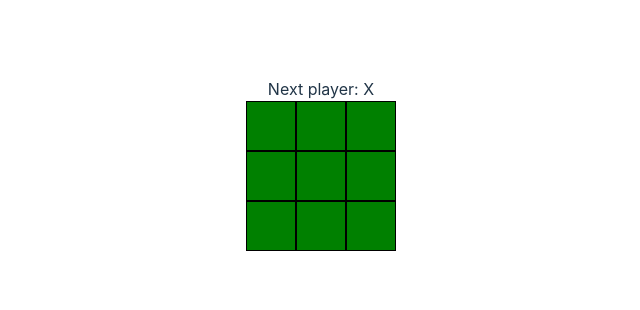
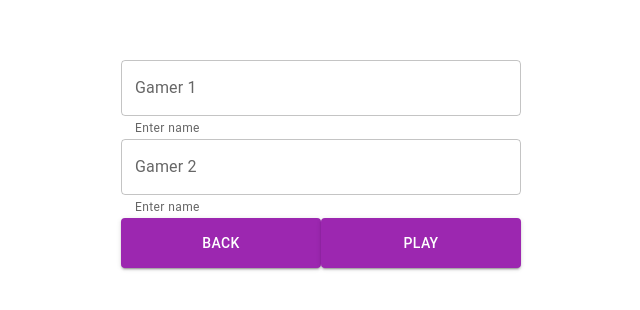
Before and after one commit to Copy-of-A/tic-tac-toe, a React (Vite) app: page /pvp in a window 1280 px wide. Shown: the part 236-546 px from the top of the page, without its empty margins (319-959 px from the left). Built offline with nearby package versions, Linux system fonts and the light colour scheme.

Commit message:
add routing and games name in pvp mode

```diff
--- a/package.json
+++ b/package.json
@@ -9,8 +9,12 @@
     "preview": "vite preview"
   },
   "dependencies": {
+    "@emotion/react": "^11.10.4",
+    "@emotion/styled": "^11.10.4",
+    "@mui/material": "^5.10.4",
     "react": "^18.2.0",
-    "react-dom": "^18.2.0"
+    "react-dom": "^18.2.0",
+    "react-router-dom": "^6.3.0"
   },
   "devDependencies": {
     "@types/react": "^18.0.17",
--- a/src/App.css
+++ b/src/App.css
@@ -21,7 +21,12 @@
 
 button {
   margin-top: 30px;
-  width: 100px;
-  height: 30px;
-  margin-right: 10px;
+  width: 200px;
+  height: 50px;
+  font-size: 16px;
 }
+
+.flex-jstf {
+  display: flex;
+  justify-content: space-between;
+}
--- a/src/App.tsx
+++ b/src/App.tsx
@@ -1,10 +1,39 @@
 import './App.css'
-import Game from './components/Game'
+import Mode from './components/Mode'
+import { Route, Routes } from "react-router-dom";
+import PvPSetup from './components/PvPSetup';
+import PvESetup from './components/PvESetup';
+import Game from './components/Game';
+import { useState } from 'react';
+import React from 'react';
+
+export interface GameSetup {
+  gamerFirst: string | null;
+  gamerSecond: string | null;
+  isX: boolean;
+  isPvP: boolean;
+}
+
+export const GameContext = React.createContext({
+  gameSetup: { gamerFirst: null, gamerSecond: null, isX: true } as GameSetup,
+  setGameSetup: (gameSetup: GameSetup) => {}
+});
 
 function App() {
 
+  const [gameSetup, setGameSetup] = useState<GameSetup>({ gamerFirst: null, gamerSecond: null, isX: true, isPvP: true });
+  const value = { gameSetup, setGameSetup };
+
   return (
-    <Game />
+    <GameContext.Provider value={value}>
+      <Routes>
+        <Route path="/" element={<Mode />} />
+        <Route path="pvp" element={<PvPSetup />} />
+        <Route path="pve" element={<PvESetup />} />
+        <Route path="game" element={<Game />} />
+      </Routes>
+    </GameContext.Provider>
+
   )
 }
 
--- a/src/components/Board.tsx
+++ b/src/components/Board.tsx
@@ -15,7 +15,7 @@ const Board: React.FC<BoardProps> = ({ squares, winningCombination, onClick }) =
                 key={i}
                 value={squares[i]}
                 onClick={() => onClick(i)}
-                winningCombination={winningCombination?.lineNumberArray?.findIndex(el => el === i) !== -1}
+                winningCombination={!!winningCombination?.lineNumberArray && winningCombination?.lineNumberArray?.findIndex(el => el === i) !== -1}
             />
         );
     }
--- a/src/components/Game.tsx
+++ b/src/components/Game.tsx
@@ -1,6 +1,7 @@
-import React from "react";
+import React, { useContext } from "react";
 import Board from "./Board";
 import { useState } from "react";
+import { GameContext } from "../App";
 
 enum WiningLine {
     Horizontal = "horizontal",
@@ -15,6 +16,7 @@ export interface WinningCombination {
 }
 
 const Game: React.FC = () => {
+    const { gameSetup } = useContext(GameContext);
     const [squares, setSquares] = useState(Array(9).fill(null));
     const [isX, setIsX] = useState(true);
     const [winningCombination, setWinningCombination] = useState<WinningCombination | null>(null);
@@ -122,14 +124,20 @@ const Game: React.FC = () => {
     } else if (getFreeSquares().length === 0) {
         status = "Game over: dead heat!";
     } else {
-        status = "Next player: " + (isX ? "X" : "O");
+        status = "Next player: " + (isX ? gameSetup.gamerFirst : gameSetup.gamerSecond);
     }
+
+    const newGameHandleClick = () => {
+        setSquares(Array(9).fill(null));
+        setIsX(true);
+      };
 
 
     return (
         <div>
             <span>{status}</span>
             <Board squares={squares} winningCombination={winningCombination} onClick={(i) => handleClick(i)} />
+            <button onClick={newGameHandleClick}>new game</button>
         </div>
     );
 }
--- /dev/null
+++ b/src/components/Mode.tsx
@@ -0,0 +1,32 @@
+import React from "react";
+import { useState } from "react";
+import Button from '@mui/material/Button';
+import { Link } from 'react-router-dom';
+
+const Mode: React.FC = () => {
+    return (
+        <div>
+            <h1>Choose how to play:</h1>
+            <div className="flex-jstf">
+                <Link to={"pvp"}>
+                    <Button
+                        variant="contained"
+                        color="secondary"
+                    >
+                        PvP
+                    </Button>
+                </Link>
+                <Link to={"pve"}>
+                    <Button
+                        variant="contained"
+                        color="secondary"
+                    >
+                        PvE
+                    </Button>
+                </Link>
+            </div>
+        </div>
+    );
+}
+
+export default Mode;
--- /dev/null
+++ b/src/components/PvESetup.tsx
@@ -0,0 +1,82 @@
+import Button from "@mui/material/Button";
+import Switch from "@mui/material/Switch";
+import TextField from "@mui/material/TextField";
+import React, { useContext } from "react";
+import { useState } from "react";
+import { useNavigate } from "react-router-dom";
+import { GameContext } from "../App";
+
+const Mode: React.FC = () => {
+    const navigate = useNavigate();
+    const [form, setForm] = useState<{ name: string; isX: boolean }>({
+        name: "",
+        isX: true,
+    });
+    const { setGameSetup } = useContext(GameContext);
+    const [error, setError] = useState<boolean>(false);
+
+    const handleChangeName = (event: React.ChangeEvent<HTMLInputElement>) => {
+        setForm((form) => ({
+            ...form,
+            name: event.target.value,
+        }));
+    };
+
+    const handleChangeX = (event: React.ChangeEvent<HTMLInputElement>) => {
+        setForm((form) => ({
+            ...form,
+            isX: event.target.checked,
+        }));
+    };
+
+    const onStartClick = () => {
+        console.log("form.name", form.name)
+        if (!form.name) {
+            setError(true);
+            return;
+        }
+        setGameSetup({
+            gamerFirst: form.name,
+            gamerSecond: "computer",
+            isX: true,
+            isPvP: true,
+        });
+        navigate('/game', { replace: true })
+    }
+
+    const label = { inputProps: { 'aria-label': "Play by crosses" } };
+
+    return (
+        <div style={{ display: "flex", flexDirection: "column" }}>
+            <TextField
+                label="Your name"
+                variant="outlined"
+                helperText={error ? "Shouldn`t be empty" : "Enter name"}
+                color="primary"
+                error={error}
+                onChange={handleChangeName}
+                onBlur={() => setError(false)}
+                onFocus={() => setError(false)}
+            />
+            <span>Play for "X": </span>
+            <Switch
+                checked={form.isX}
+                onChange={handleChangeX}
+                value="checked"
+                color="primary"
+            />
+            <div className="flex-jstf">
+                <Button
+                    onClick={() => navigate(-1)}
+                    variant="contained"
+                    color="secondary">Back</Button>
+                <Button
+                    onClick={onStartClick}
+                    variant="contained"
+                    color="secondary">Play</Button>
+            </div>
+        </div>
+    );
+}
+
+export default Mode;
--- /dev/null
+++ b/src/components/PvPSetup.tsx
@@ -0,0 +1,120 @@
+import React, { useContext } from "react";
+import { useState } from "react";
+import Button from '@mui/material/Button';
+import TextField from '@mui/material/TextField';
+import { useNavigate } from "react-router-dom";
+import { GameContext } from "../App";
+
+const Mode: React.FC = () => {
+    const { setGameSetup } = useContext(GameContext);
+    const [form, setForm] = useState<{ nameFirst: string; nameSecond: string }>({
+        nameFirst: "",
+        nameSecond: "",
+    });
+    const [error, setErrors] = useState<{ nameFirstError: string | null; nameSecondError: string | null }>({
+        nameFirstError: null,
+        nameSecondError: null,
+    });
+
+    const navigate = useNavigate();
+
+    const onStartClick = () => {
+        if (!validate()) return;
+        setGameSetup({
+            gamerFirst: form.nameFirst,
+            gamerSecond: form.nameSecond,
+            isX: true,
+            isPvP: true,
+        });
+        navigate('/game', { replace: true });
+    }
+
+    const handleChangeName1 = (event: React.ChangeEvent<HTMLInputElement>) => {
+        setForm((form) => ({
+            ...form,
+            nameFirst: event.target.value,
+        }));
+    }
+
+    const handleChangeName2 = (event: React.ChangeEvent<HTMLInputElement>) => {
+        setForm((form) => ({
+            ...form,
+            nameSecond: event.target.value,
+        }));
+    }
+
+    const validate = () => {
+        if (!form.nameFirst) {
+            setErrors((errors) => ({
+                ...errors,
+                nameFirstError: "Shouldn`t be empty"
+            }))
+            return false;
+        }
+        if (!form.nameSecond) {
+            setErrors((errors) => ({
+                ...errors,
+                nameSecondError: "Shouldn`t be empty"
+            }))
+            return false;
+        }
+        else if (form.nameFirst === form.nameSecond) {
+            setErrors((errors) => ({
+                nameFirstError: "Shouldn`t be equal",
+                nameSecondError: "Shouldn`t be equal",
+            }))
+            return false;
+        }
+        return true;
+    }
+
+    const onBlur = () => {
+        setErrors((errors) => ({
+            nameFirstError: null,
+            nameSecondError: null
+        }))
+    }
+
+    return (
+        <div style={{ display: "flex", flexDirection: "column" }}>
+            <TextField
+                label="Gamer 1"
+                variant="outlined"
+                helperText={error.nameFirstError || "Enter name"}
+                color="secondary"
+                onChange={handleChangeName1}
+                error={!!error.nameFirstError}
+                onBlur={onBlur}
+                onFocus={onBlur}
+            />
+            <TextField
+                label="Gamer 2"
+                variant="outlined"
+                helperText={error.nameSecondError || "Enter name"}
+                color="secondary"
+                onChange={handleChangeName2}
+                error={!!error.nameSecondError}
+                onBlur={onBlur}
+                onFocus={onBlur}
+            />
+            <div className="flex-jstf">
+                <Button
+                    onClick={() => navigate(-1)}
+                    variant="contained"
+                    color="secondary"
+                >
+                    Back
+                </Button>
+                <Button
+                    onClick={onStartClick}
+                    variant="contained"
+                    color="secondary"
+                >
+                    Play
+                </Button>
+            </div>
+        </div>
+    );
+}
+
+export default Mode;
--- a/src/main.tsx
+++ b/src/main.tsx
@@ -1,10 +1,16 @@
 import React from 'react'
 import ReactDOM from 'react-dom/client'
+import { BrowserRouter } from "react-router-dom";
+import { createBrowserHistory } from "history";
 import App from './App'
 import './index.css'
 
+const history = createBrowserHistory({ window });
+
 ReactDOM.createRoot(document.getElementById('root') as HTMLElement).render(
   <React.StrictMode>
-    <App />
+    <BrowserRouter>
+      <App />
+    </BrowserRouter>
   </React.StrictMode>
 )
```
Also changed, not shown: 1 other file (tests, documents, lock files or other folders).
